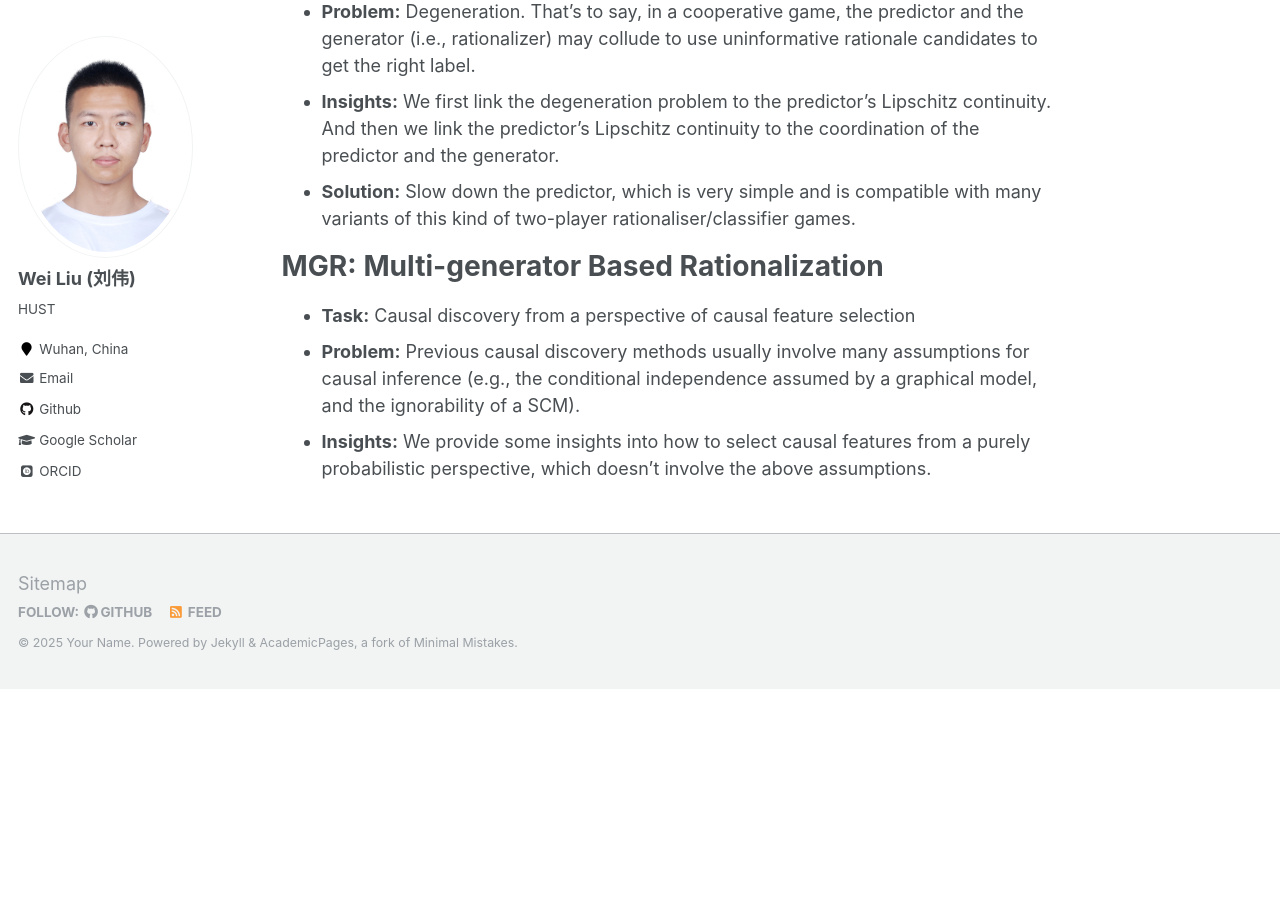
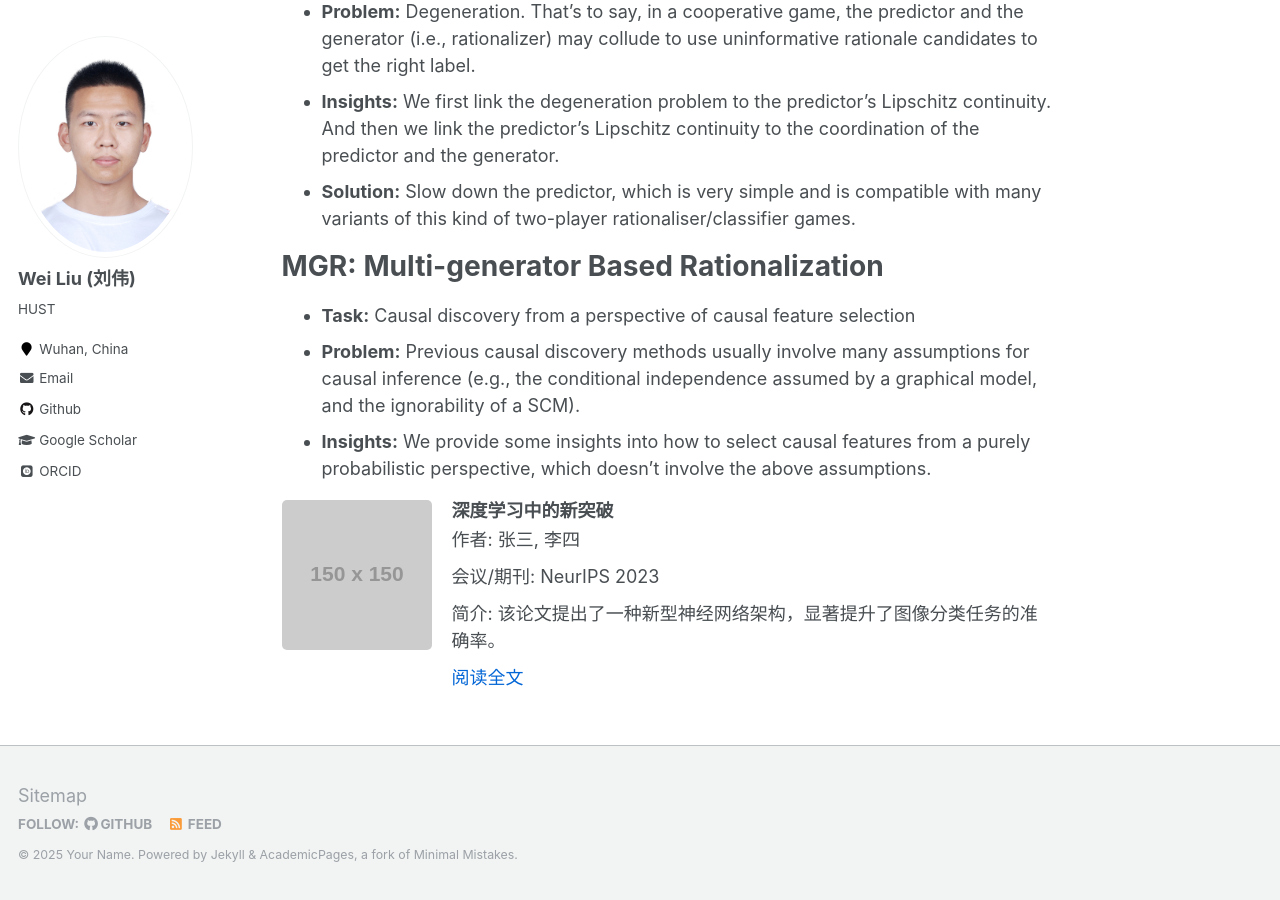
Before and after one commit to jugechengzi/WeiLiu.github.io, a Jekyll site: the page built from _pages/Publications.md, in a window 1280 px wide and 900 px high, scrolled down 629 px. Built offline with Jekyll 4.4.1, drawn with Linux system fonts in a browser that asks for light colours; some web fonts are replaced; before the commit the page ends 1318 px from its top, so only the background shows below that.

Commit message:
Update Publications.md

```diff
--- a/_pages/Publications.md
+++ b/_pages/Publications.md
@@ -26,3 +26,14 @@ MGR: Multi-generator Based Rationalization
 - **Task:** Causal discovery from a perspective of causal feature selection
 - **Problem:** Previous causal discovery methods usually involve many assumptions for causal inference (e.g., the conditional independence assumed by a graphical model, and the ignorability of a SCM).
 - **Insights:** We provide some insights into how to select causal features from a purely probabilistic perspective, which doesn't involve the above assumptions.
+
+<div style="display: flex; align-items: flex-start; margin-bottom: 20px;">
+  <img src="https://via.placeholder.com/150" alt="dengjizhao.png" style="width: 150px; height: auto; margin-right: 20px; border-radius: 5px;">
+  <div>
+    <h3 style="margin: 0;">深度学习中的新突破</h3>
+    <p style="margin: 5px 0 10px;">作者: 张三, 李四</p>
+    <p style="margin: 5px 0 10px;">会议/期刊: NeurIPS 2023</p>
+    <p style="margin: 5px 0 10px;">简介: 该论文提出了一种新型神经网络架构，显著提升了图像分类任务的准确率。</p>
+    <a href="https://example.com" style="color: #0366d6; text-decoration: none;">阅读全文</a>
+  </div>
+</div>
```
